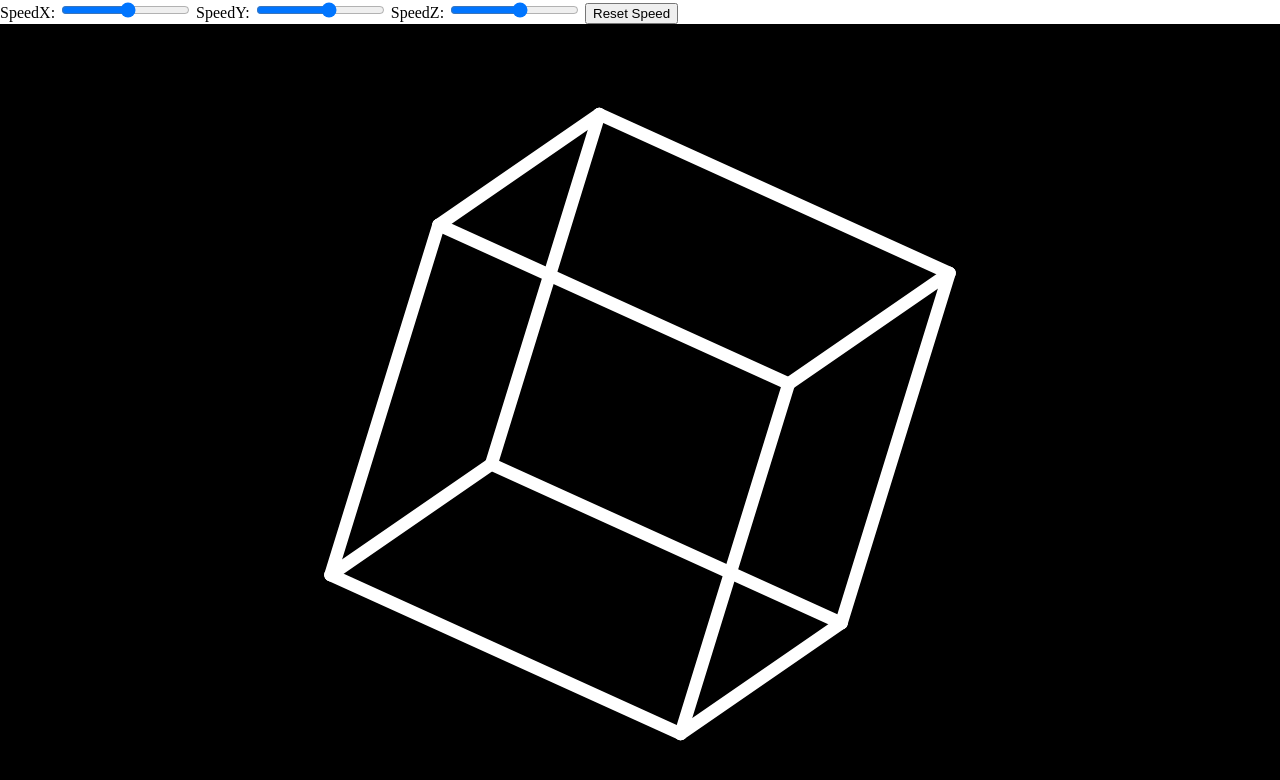
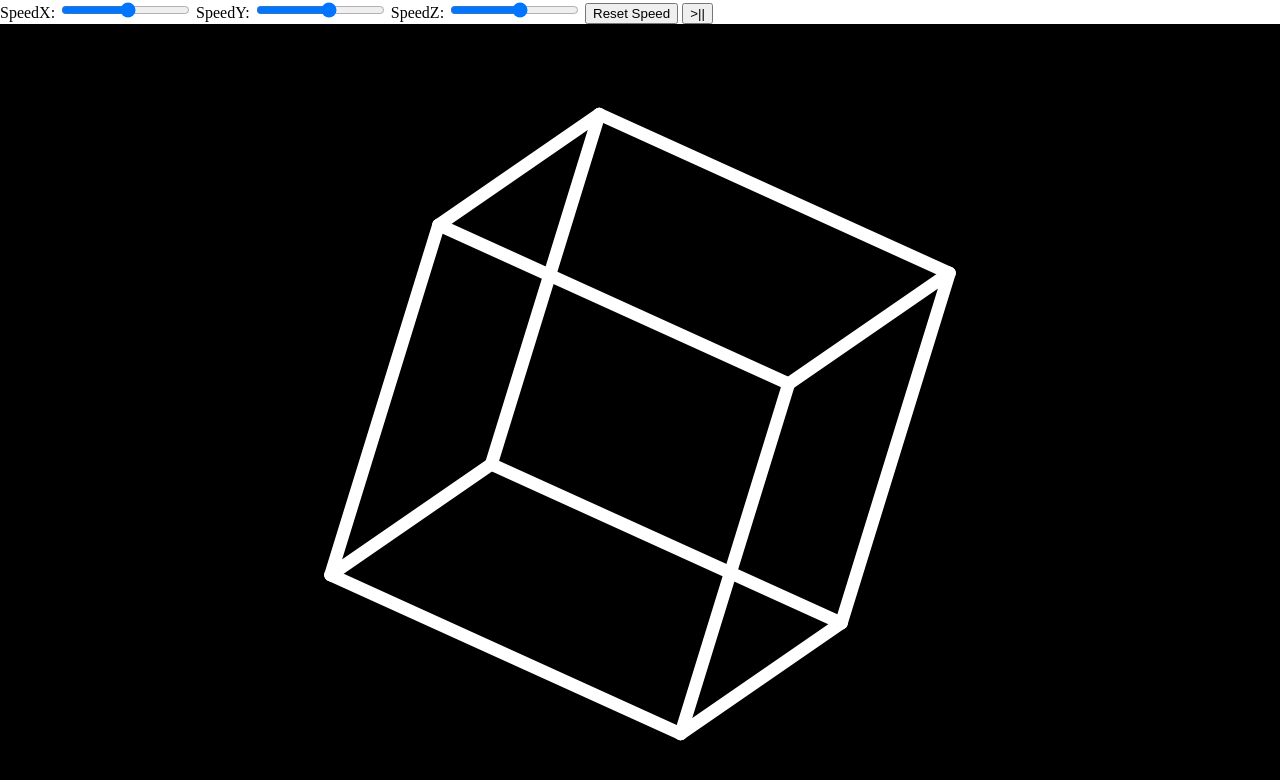
Before and after one commit to JosiahW2011/JosiahW2011.github.io, a plain HTML site: page index.html in a window 1280 px wide. Drawn offline with Linux system fonts and the light colour scheme.

Commit message:
Update index.html

```diff
--- a/index.html
+++ b/index.html
@@ -24,6 +24,7 @@
             <label>SpeedZ:</label>
             <input type="range" id="speedz" min="-1" max="1" step="0.01">
             <button id="reset_speed">Reset Speed</button>
+            <button id="freezeStart">>||</button>
         </div>
         <script src="Cube.js"></script>
     </body>
```
